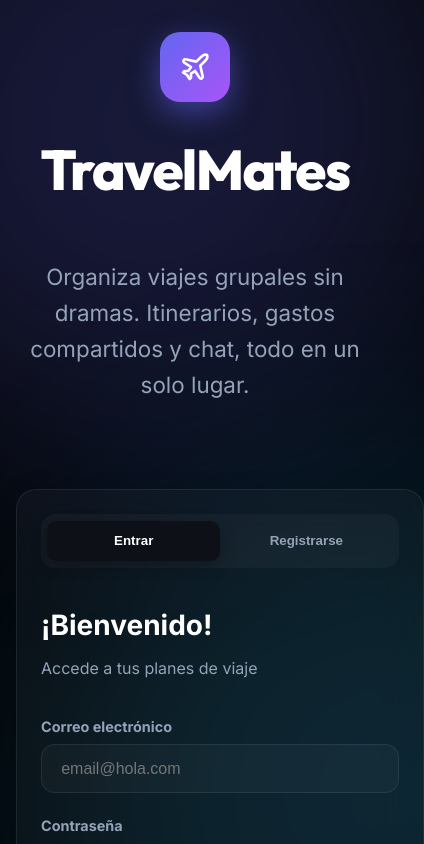
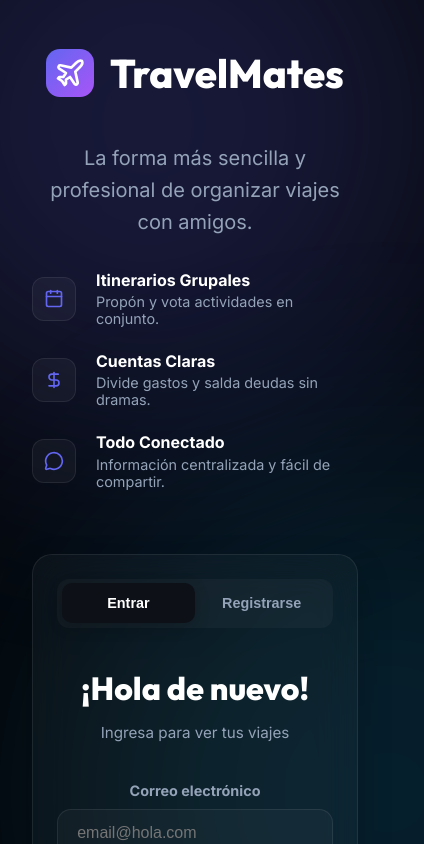
Before and after one commit to melinarivera/TravelMates-App, a React (Vite) app: page /auth in a window 390 px wide. Shown: the top 844 px of the page, 424 px wide, since content can reach past the window. Built offline with nearby package versions, Linux system fonts and the light colour scheme.

Commit message:
refactor: redesign auth page landing and module layout for improved responsiveness and visual consistency

```diff
--- a/src/pages/AuthPage.css
+++ b/src/pages/AuthPage.css
@@ -3,93 +3,96 @@
   display: flex;
   align-items: center;
   justify-content: center;
-  padding: 2rem 0;
+  padding: 3rem 1rem;
+  box-sizing: border-box;
 }
 
 .auth-container {
   display: grid;
-  grid-template-columns: 1.2fr 0.8fr;
+  grid-template-columns: 1fr 450px;
   gap: 6rem;
   align-items: center;
+  width: 100%;
 }
 
-.auth-brand {
+.auth-logo-group {
   display: flex;
-  flex-direction: column;
-  gap: 2rem;
+  align-items: center;
+  gap: 1rem;
+  margin-bottom: 1.5rem;
 }
 
-.auth-logo-badge {
-  width: 70px;
-  height: 70px;
+.auth-logo-icon {
+  width: 48px;
+  height: 48px;
   background: var(--grad-main);
-  border-radius: 20px;
+  border-radius: 14px;
   display: flex;
   align-items: center;
   justify-content: center;
-  color: white;
-  box-shadow: 0 10px 30px rgba(99, 102, 241, 0.5);
 }
 
 .auth-brand-title {
-  font-size: 4.5rem;
+  font-size: 3rem;
+  font-weight: 800;
   margin: 0;
-  font-weight: 800;
-  letter-spacing: -0.03em;
   font-family: 'Outfit', sans-serif;
 }
 
 .auth-brand-sub {
-  font-size: 1.4rem;
+  font-size: 1.25rem;
   color: var(--text-muted);
   line-height: 1.6;
-  max-width: 500px;
+  max-width: 450px;
+  margin-bottom: 3rem;
 }
 
 .auth-features {
   display: flex;
   flex-direction: column;
   gap: 2rem;
-  margin-top: 1rem;
 }
 
 .auth-feature {
   display: flex;
-  gap: 1.5rem;
+  gap: 1.25rem;
   align-items: center;
 }
 
 .auth-feature-icon {
-  width: 48px;
-  height: 48px;
-  background: rgba(255,255,255,0.05);
+  width: 42px;
+  height: 42px;
+  background: rgba(255,255,255,0.04);
   border: 1px solid var(--glass-border);
   border-radius: 12px;
   display: flex;
   align-items: center;
   justify-content: center;
   color: var(--primary);
+  flex-shrink: 0;
 }
 
-.auth-feature strong { font-size: 1.1rem; color: white; display: block; margin-bottom: 0.2rem; }
-.auth-feature p { color: var(--text-muted); font-size: 0.95rem; margin: 0; }
+.auth-feature strong { font-size: 1rem; color: white; display: block; margin-bottom: 0.2rem; }
+.auth-feature p { color: var(--text-muted); font-size: 0.9rem; margin: 0; }
 
 /* FORM PANEL */
 .auth-form-panel {
   width: 100%;
+  padding: 2.5rem;
+  box-sizing: border-box;
 }
 
 .auth-tabs {
   display: flex;
   background: rgba(255,255,255,0.03);
-  padding: 0.4rem;
-  border-radius: 14px;
+  padding: 0.3rem;
+  border-radius: 12px;
   margin-bottom: 2.5rem;
 }
 
 .auth-tab {
   flex: 1;
-  padding: 0.8rem;
+  padding: 0.75rem;
   border: none;
   background: transparent;
   color: var(--text-muted);
@@ -97,35 +100,26 @@
   cursor: pointer;
   border-radius: 10px;
   transition: 0.2s;
+  font-size: 0.9rem;
 }
 
 .auth-tab.active {
   background: var(--bg-surface);
   color: white;
-  box-shadow: 0 4px 15px rgba(0,0,0,0.3);
+  box-shadow: 0 4px 15px rgba(0,0,0,0.2);
 }
 
-.auth-form-title { font-size: 2.25rem; margin: 0 0 0.5rem; color: white; }
-.auth-form-sub { color: var(--text-muted); margin-bottom: 2.5rem; }
+.auth-form-title { font-size: 2rem; margin: 0 0 0.5rem; color: white; font-family: 'Outfit', sans-serif; }
+.auth-form-sub { color: var(--text-muted); margin-bottom: 2.5rem; font-size: 0.95rem; }
 
 .auth-form {
   display: flex;
   flex-direction: column;
-  gap: 1.5rem;
+  gap: 1.25rem;
 }
 
-.auth-alert {
-  padding: 1rem;
-  border-radius: 12px;
-  margin-bottom: 1.5rem;
-  font-size: 0.95rem;
-  font-weight: 600;
-}
-.auth-alert-error { background: rgba(244, 63, 94, 0.1); color: var(--coral); border: 1px solid var(--coral); }
-.auth-alert-success { background: rgba(16, 185, 129, 0.1); color: var(--mint); border: 1px solid var(--mint); }
-
 .auth-footer {
-  margin-top: 2.5rem;
+  margin-top: 2rem;
   display: flex;
   align-items: center;
   justify-content: center;
@@ -134,14 +128,23 @@
   font-size: 0.8rem;
 }
 
+/* RESPONSIVE LANDING */
 @media (max-width: 1024px) {
-  .auth-container { grid-template-columns: 1fr; gap: 4rem; padding: 0 2rem; }
-  .auth-brand { text-align: center; align-items: center; }
-  .auth-brand-title { font-size: 3.5rem; }
-  .auth-features { display: none; }
+  .auth-container { grid-template-columns: 1fr; gap: 4rem; text-align: center; }
+  .auth-brand { display: flex; flex-direction: column; align-items: center; }
+  .auth-logo-group { justify-content: center; }
+  .auth-brand-sub { margin-bottom: 2rem; }
+  .auth-features {
+    display: grid;
+    grid-template-columns: repeat(auto-fit, minmax(200px, 1fr));
+    gap: 1.5rem;
+    width: 100%;
+    text-align: left;
+  }
 }
 
 @media (max-width: 600px) {
+  .auth-features { grid-template-columns: 1fr; }
   .auth-form-panel { padding: 1.5rem; }
-  .auth-form-title { font-size: 1.75rem; }
+  .auth-brand-title { font-size: 2.5rem; }
 }
--- a/src/pages/AuthPage.jsx
+++ b/src/pages/AuthPage.jsx
@@ -1,7 +1,7 @@
 import { useState } from 'react'
 import { Navigate } from 'react-router-dom'
 import { useAuth } from '../context/AuthContext'
-import { Plane, Calendar, DollarSign, Map, MessageCircle, Shield, Globe } from 'lucide-react'
+import { Plane, Calendar, DollarSign, MessageCircle, Shield } from 'lucide-react'
 import './AuthPage.css'
 
 export default function AuthPage() {
@@ -19,7 +19,6 @@ export default function AuthPage() {
     e.preventDefault()
     setError('')
     setLoading(true)
-
     try {
       if (mode === 'register') {
         const { error } = await signUp(email, password, { full_name: name })
@@ -40,43 +39,47 @@ export default function AuthPage() {
   return (
     <div className="auth-page">
       <div className="container auth-container">
-        {/* Lado Izquierdo: Branding y Features (La "Landing") */}
-        <div className="auth-brand fade-in-up">
-          <div className="auth-logo-badge">
-            <Plane size={32} />
+
+        {/* Lado Branding (Landing) */}
+        <div className="auth-brand">
+          <div className="auth-logo-group">
+            <div className="auth-logo-icon">
+              <Plane size={32} color="white" />
+            </div>
+            <h1 className="auth-brand-title">TravelMates</h1>
           </div>
-          <h1 className="auth-brand-title">TravelMates</h1>
+
           <p className="auth-brand-sub">
-            Organiza viajes grupales sin dramas. Itinerarios, gastos compartidos y chat, todo en un solo lugar.
+            La forma más sencilla y profesional de organizar viajes con amigos.
           </p>
 
           <div className="auth-features">
             <div className="auth-feature">
               <div className="auth-feature-icon"><Calendar size={20} /></div>
               <div>
-                <strong>Planificación Inteligente</strong>
-                <p>Propón actividades y deja que el grupo vote.</p>
+                <strong>Itinerarios Grupales</strong>
+                <p>Propón y vota actividades en conjunto.</p>
               </div>
             </div>
             <div className="auth-feature">
               <div className="auth-feature-icon"><DollarSign size={20} /></div>
               <div>
-                <strong>Control de Gastos</strong>
-                <p>Divide cuentas y salda deudas fácilmente.</p>
+                <strong>Cuentas Claras</strong>
+                <p>Divide gastos y salda deudas sin dramas.</p>
               </div>
             </div>
             <div className="auth-feature">
               <div className="auth-feature-icon"><MessageCircle size={20} /></div>
               <div>
-                <strong>Chat en Tiempo Real</strong>
-                <p>Mantente conectado con tus compañeros de viaje.</p>
+                <strong>Todo Conectado</strong>
+                <p>Información centralizada y fácil de compartir.</p>
               </div>
             </div>
           </div>
         </div>
 
-        {/* Lado Derecho: Formulario Glass */}
-        <div className="auth-form-panel glass-card fade-in-up delay-1">
+        {/* Lado Formulario */}
+        <div className="auth-form-panel glass-card">
           <div className="auth-tabs">
             <button className={`auth-tab ${mode === 'login' ? 'active' : ''}`} onClick={() => setMode('login')}>
               Entrar
@@ -88,10 +91,10 @@ export default function AuthPage() {
 
           <div className="auth-header">
             <h2 className="auth-form-title">
-              {mode === 'login' ? '¡Bienvenido!' : 'Crea tu cuenta'}
+              {mode === 'login' ? '¡Hola de nuevo!' : 'Crea tu cuenta'}
             </h2>
             <p className="auth-form-sub">
-              {mode === 'login' ? 'Accede a tus planes de viaje' : 'Únete a la aventura hoy mismo'}
+              {mode === 'login' ? 'Ingresa para ver tus viajes' : 'Únete a miles de viajeros'}
             </p>
           </div>
 
@@ -104,7 +107,7 @@ export default function AuthPage() {
           <form onSubmit={handleSubmit} className="auth-form">
             {mode === 'register' && (
               <div className="form-group">
-                <label className="form-label">Nombre y Apellido</label>
+                <label className="form-label">Nombre Apellido</label>
                 <input type="text" className="form-input" placeholder="Nombre Apellido" value={name} onChange={e => setName(e.target.value)} required />
               </div>
             )}
@@ -120,15 +123,16 @@ export default function AuthPage() {
             </div>
 
             <button type="submit" className="btn btn-primary btn-lg" disabled={loading} style={{ width: '100%', marginTop: '1rem' }}>
-              {loading ? <div className="spinner" /> : (mode === 'login' ? 'Iniciar Sesión' : 'Registrarse')}
+              {loading ? <div className="spinner" /> : (mode === 'login' ? 'Entrar' : 'Comenzar')}
             </button>
           </form>
 
           <div className="auth-footer">
             <Shield size={14} />
-            <span>Tus datos están seguros con TravelMates</span>
+            <span>Plataforma 100% Segura</span>
           </div>
         </div>
+
       </div>
     </div>
   )
```
Also changed, not shown: src/pages/ModulePage.css (+90 -67 lines).
